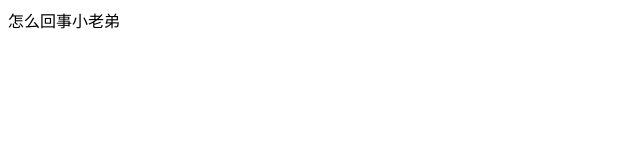
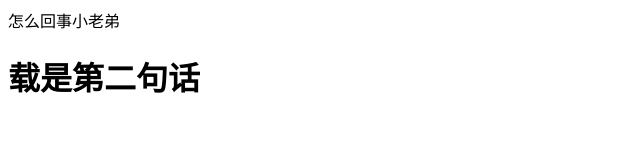
Before and after one commit to Love-Python/suiqiang, a plain HTML site: page index.html in a window 1280 px wide. Shown: the whole page, without its empty margins (0-640 px from the left). Drawn offline with Linux system fonts and the light colour scheme.

Commit message:
Update index.html

```diff
--- a/index.html
+++ b/index.html
@@ -1 +1,2 @@
 怎么回事小老弟
+<h1>载是第二句话</h1>
```
